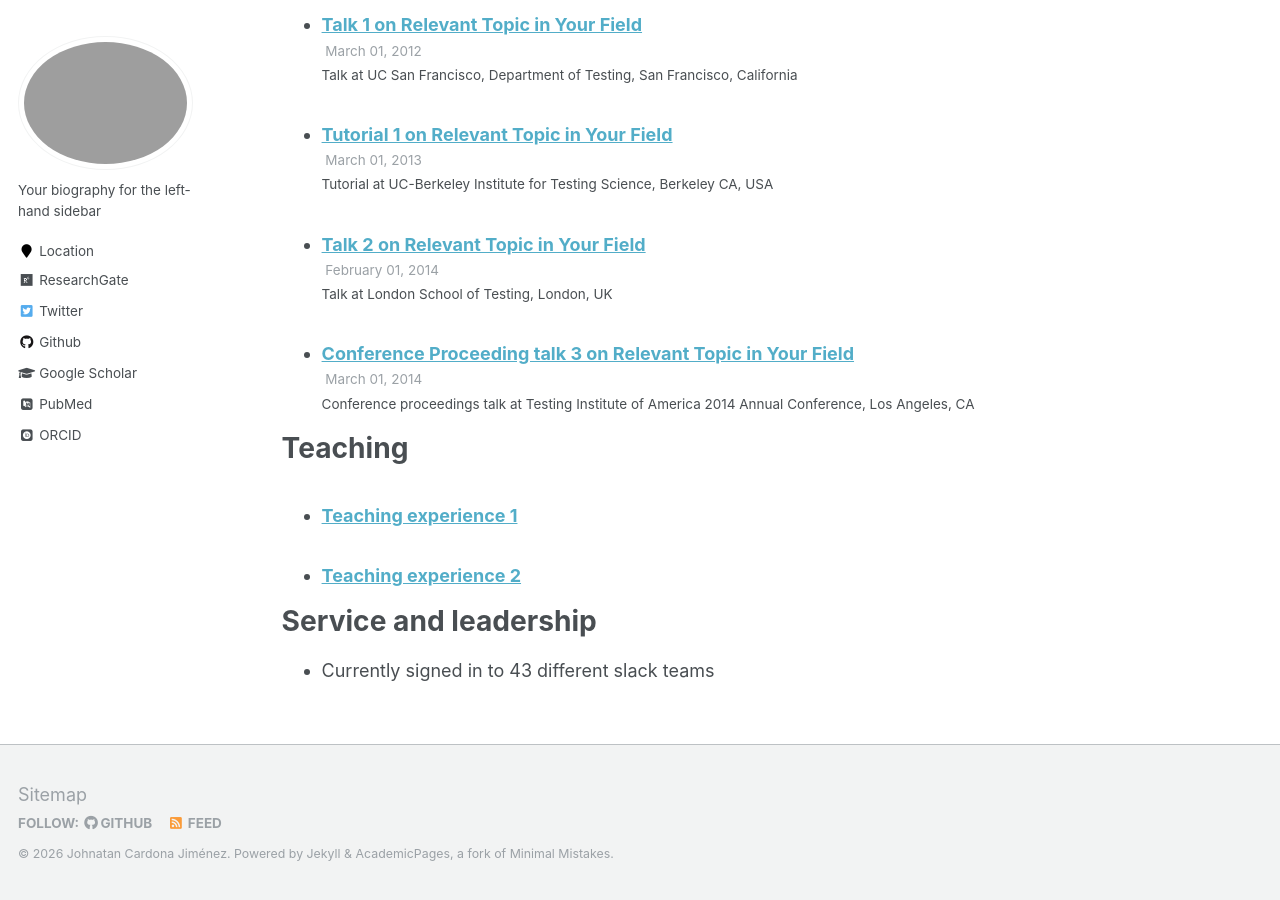
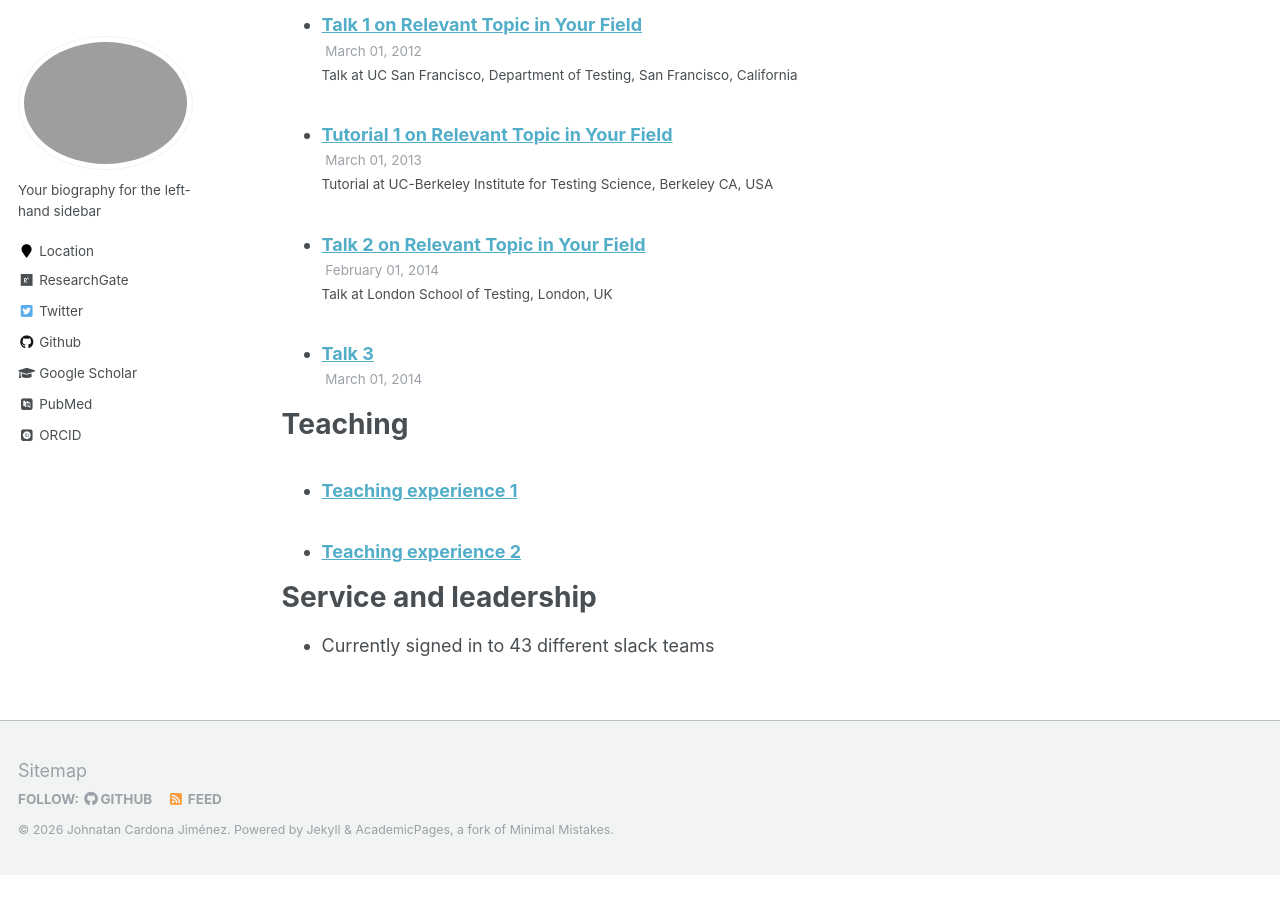
Before and after one commit to JohnatanLAB/JohnatanLAB.github.io, a Jekyll site: the page built from _pages/cv.md, in a window 1280 px wide and 900 px high, scrolled down 1572 px. Built offline with Jekyll 4.4.1, drawn with Linux system fonts in a browser that asks for light colours; some web fonts are replaced; after the commit the page ends 2447 px from its top, so only the background shows below that.

Commit message:
Update 2014-03-01-talk-3.md

```diff
--- a/_talks/2014-03-01-talk-3.md
+++ b/_talks/2014-03-01-talk-3.md
@@ -1,11 +1,5 @@
 ---
-title: "Conference Proceeding talk 3 on Relevant Topic in Your Field"
-collection: talks
-type: "Conference proceedings talk"
-permalink: /talks/2014-03-01-talk-3
-venue: "Testing Institute of America 2014 Annual Conference"
-date: 2014-03-01
-location: "Los Angeles, CA"
+
 ---
 
 This is a description of your conference proceedings talk, note the different field in type. You can put anything in this field.
```
